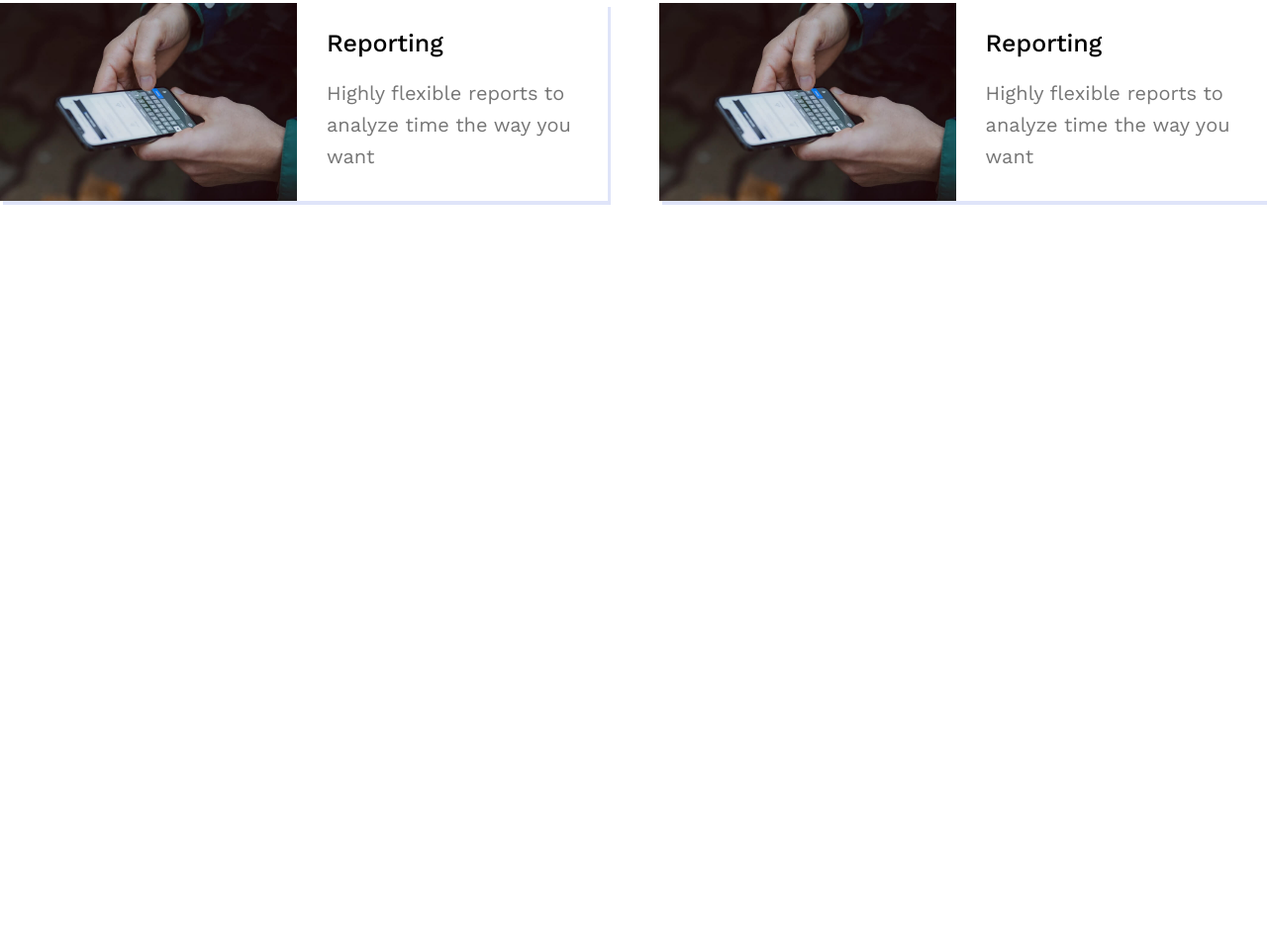
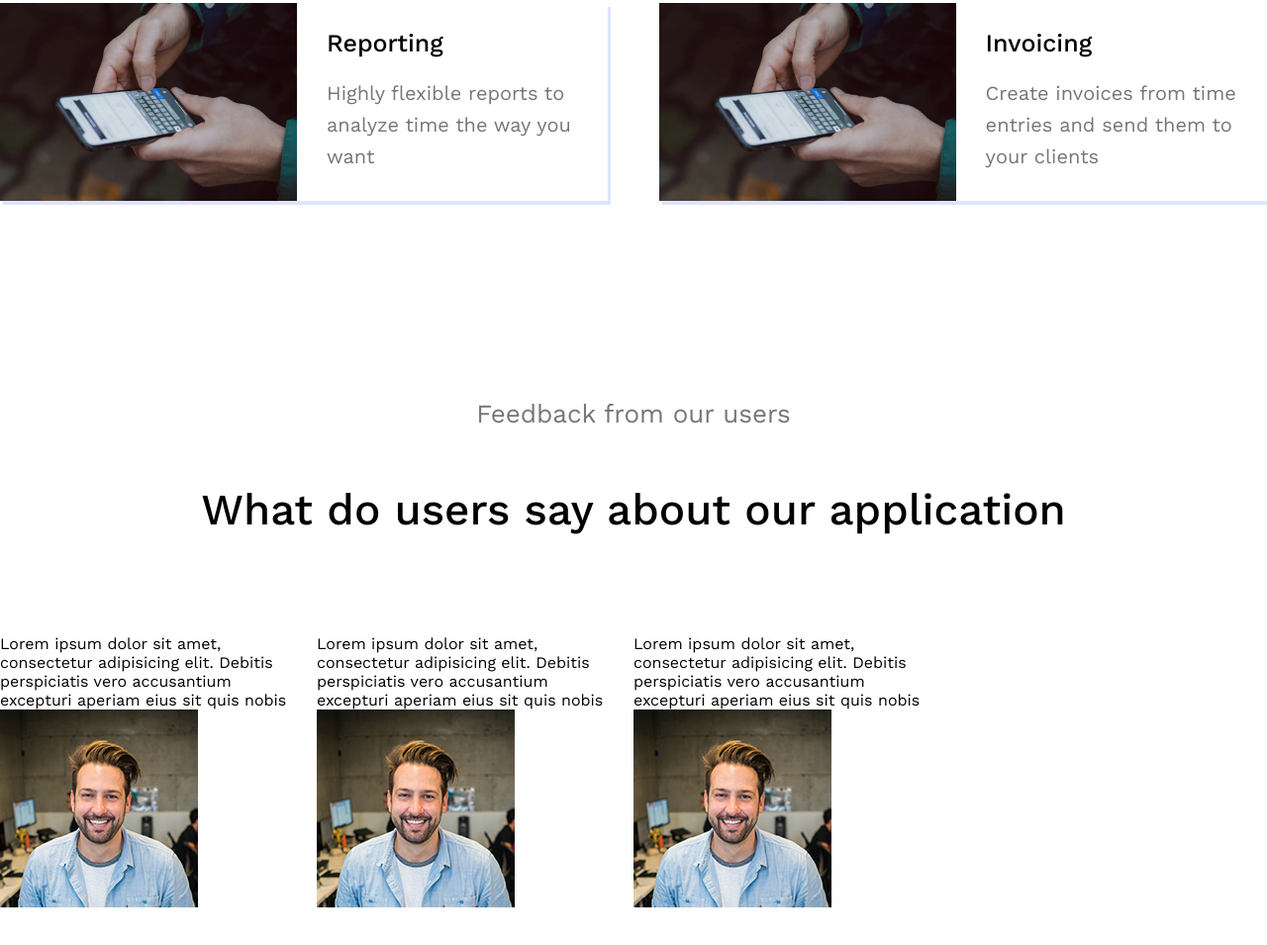
Before and after one commit to ashikdas/AppAMP, a plain HTML site: page index.html in a window 1280 px wide. Shown: the part 4856-5811 px from the top of the page at 99% size. Before the commit the page ends 5159 px from the top, so only its background shows below. Drawn offline with nearby package versions, Linux system fonts and the light colour scheme.

Commit message:
end till 1:10:13 hr

```diff
--- a/index.html
+++ b/index.html
@@ -284,11 +284,48 @@
                 <div class="blog-post-item right">
                     <img src="img/02.jpg" alt="">
                     <div class="blog-post-content">
-                        <h3>Reporting</h3>
-                        <p>Highly flexible reports to analyze time the way you want</p>
+                        <h3>Invoicing</h3>
+                        <p>Create invoices from time entries and send them to your clients</p>
                     </div>
                 </div>
+            </div>
+        </div>
+    </div>
 
+    <div class="testimonial-section">
+        <div class="mid-content">
+            <div class="section-title newslatter-title text-center">
+                <p>Feedback from our users</p>
+                <h2>What do users say about our application</h2>
+            </div>
+            <div class="testimonial-items clear">
+                <div class="t-item left">
+                    <div class="t-content">
+                        <p>
+                            Lorem ipsum dolor sit amet, consectetur adipisicing elit. Debitis perspiciatis vero accusantium excepturi aperiam eius sit quis nobis</p>
+                    </div>
+                    <div class="t-user-img">
+                        <img src="img/face1.jpg" alt="">
+                    </div>
+                </div>
+                <div class="t-item left">
+                    <div class="t-content">
+                        <p>
+                            Lorem ipsum dolor sit amet, consectetur adipisicing elit. Debitis perspiciatis vero accusantium excepturi aperiam eius sit quis nobis</p>
+                    </div>
+                    <div class="t-user-img">
+                        <img src="img/face1.jpg" alt="">
+                    </div>
+                </div>
+                <div class="t-item left">
+                    <div class="t-content">
+                        <p>
+                            Lorem ipsum dolor sit amet, consectetur adipisicing elit. Debitis perspiciatis vero accusantium excepturi aperiam eius sit quis nobis</p>
+                    </div>
+                    <div class="t-user-img">
+                        <img src="img/face1.jpg" alt="">
+                    </div>
+                </div>
             </div>
         </div>
     </div>
--- a/style.css
+++ b/style.css
@@ -473,3 +473,18 @@ body,h1,h2,h3,h4,h5,p,a,span{
     font-size: 20px;
     line-height: 1.6em;
 }
+
+/* Testimonial Section */
+.testimonial-section{
+    padding: 100px 0;
+}
+.testimonial-items{
+    margin-top: 100px;
+}
+.t-item{
+    width: 23%;
+    margin-right: 2%;
+}
+.t-item:last-child{
+    margin-right: 0;
+}
```
